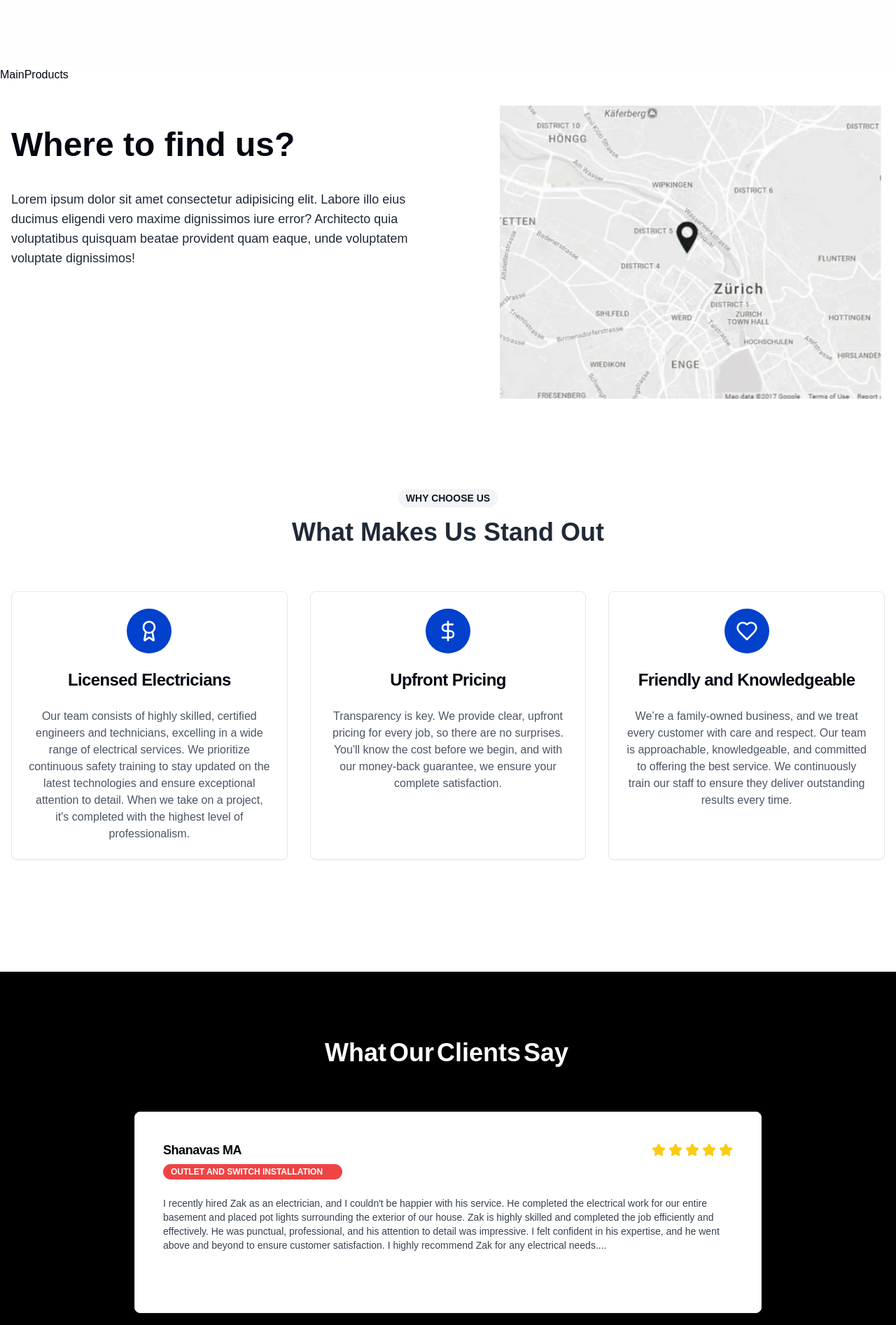
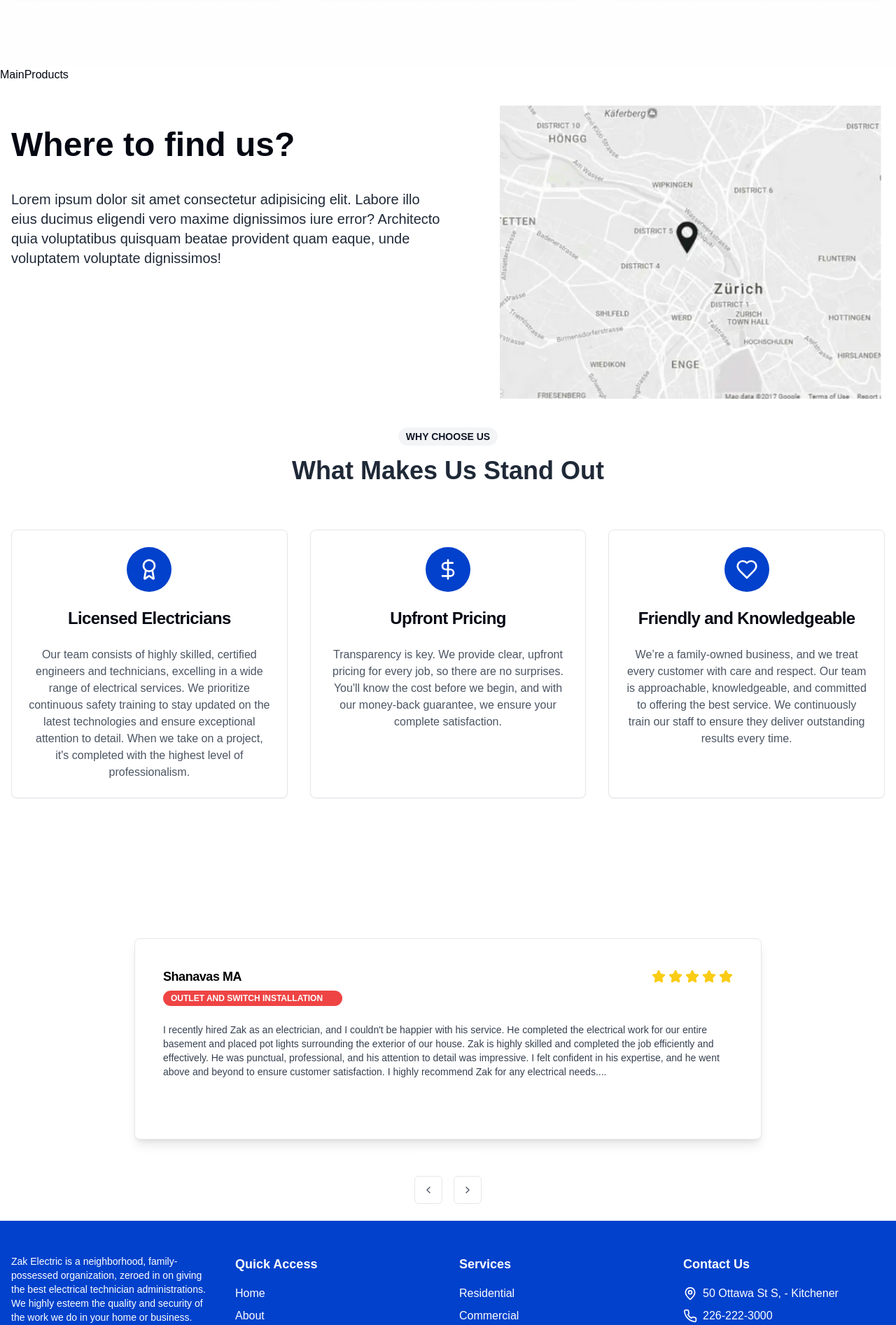
Before and after one commit to MGPychi/dalielectrique, a Next.js app: page / in a window 1280 px wide. Shown: the part 1492-3386 px from the top of the page at 70% size. Built offline with nearby package versions, Linux system fonts and the light colour scheme.

Commit message:
improved the reviews component

```diff
--- a/src/app/_components/Location.tsx
+++ b/src/app/_components/Location.tsx
@@ -1,28 +1,64 @@
 import Image from "next/image";
-import React from "react";
+import React, { useRef } from "react";
+import { motion, useInView } from "framer-motion";
+
+const titleVariants = {
+  hidden: { opacity: 0, y: -20 },
+  visible: { opacity: 1, y: 0, transition: { duration: 0.5 } },
+};
+
+const textVariants = {
+  hidden: { opacity: 0, y: 20 },
+  visible: { opacity: 1, y: 0, transition: { duration: 0.5, delay: 0.2 } },
+};
+
+const imageVariants = {
+  hidden: { opacity: 0, scale: 0.9 },
+  visible: { opacity: 1, scale: 1, transition: { duration: 0.5, delay: 0.4 } },
+};
 
 const Location = () => {
+  const ref = useRef(null);
+  const inView = useInView(ref, { once: false,margin:"-250px 0px -100px 0px" })
+
   return (
-    <section className="flex flex-col items-center lg:items-start px-4 gap-4 lg:flex-row mx-auto container justify-between py-8 ">
-      <div className="w-full lg:w-1/2 ">
-        <h1 className="text-4xl lg:text-5xl font-bold py-4 pb-6 lg:py-8 lg:pb-10">
+    <section
+      ref={ref}
+      className="flex flex-col items-center lg:items-start px-4 gap-4 lg:flex-row mx-auto container justify-between py-8"
+    >
+      <div className="w-full lg:w-1/2">
+        <motion.h1
+          variants={titleVariants}
+          initial="hidden"
+          animate={inView ? "visible" : "hidden"}
+          className="text-4xl lg:text-5xl font-bold py-4 pb-6 lg:py-8 lg:pb-10"
+        >
           Where to find us?
-        </h1>
-        <p className="text-gray-800 text-base lg:text-lg">
+        </motion.h1>
+        <motion.p
+          variants={textVariants}
+          initial="hidden"
+          animate={inView ? "visible" : "hidden"}
+          className="text-gray-800 text-base lg:text-xl"
+        >
           Lorem ipsum dolor sit amet consectetur adipisicing elit. Labore illo
           eius ducimus eligendi vero maxime dignissimos iure error? Architecto
           quia voluptatibus quisquam beatae provident quam eaque, unde
           voluptatem voluptate dignissimos!
-        </p>
+        </motion.p>
       </div>
-      <div>
+      <motion.div
+        variants={imageVariants}
+        initial="hidden"
+        animate={inView ? "visible" : "hidden"}
+      >
         <Image
           src={"/location.png"}
           width={550}
           height={450}
           alt="location image"
         />
-      </div>
+      </motion.div>
     </section>
   );
 };
--- a/src/app/_components/Reviews.tsx
+++ b/src/app/_components/Reviews.tsx
@@ -60,7 +60,7 @@ export default function SingleTestimonialCarousel() {
     setCurrentIndex((prevIndex) => (prevIndex - 1 + testimonials.length) % testimonials.length)
   }
   return (
-    <section className="py-24 px-4 bg-black h-[80vh]   text-white">
+    <section className="py-6  px-4      text-white">
       <div className="max-w-4xl mx-auto">
         <motion.div
           initial={{ opacity: 0, y: 20 }}
@@ -135,7 +135,7 @@ export default function SingleTestimonialCarousel() {
               variant="outline"
               size="icon"
               onClick={prevTestimonial}
-              className="bg-transparent text-white hover:bg-primary hover:text-white transition-colors duration-300"
+              className="bg-transparent text-gray-600 hover:bg-primary hover:text-white transition-colors duration-300"
             >
               <ChevronLeft className="h-5 w-5" />
             </Button>
@@ -143,7 +143,7 @@ export default function SingleTestimonialCarousel() {
               variant="outline"
               size="icon"
               onClick={nextTestimonial}
-              className="bg-transparent text-white hover:bg-primary hover:text-white transition-colors duration-300"
+              className="bg-transparent text-gray-600 hover:bg-primary hover:text-white transition-colors duration-300"
             >
               <ChevronRight className="h-5 w-5" />
             </Button>
--- a/src/app/_components/WhyUs.tsx
+++ b/src/app/_components/WhyUs.tsx
@@ -35,10 +35,11 @@ const containerVariants = {
 }
 
 const itemVariants = {
-  hidden: { y: 20, opacity: 0 },
+  hidden: { y: 20, opacity: 0 ,scale:0.95},
   visible: {
     y: 0,
     opacity: 1,
+    scale:1,
     transition: {
       type: "spring",
       stiffness: 100,
@@ -48,10 +49,10 @@ const itemVariants = {
 
 export default function WhyChooseUs() {
   const ref = useRef(null)
-  const inView = useInView(ref, { once: true, margin: "-100px" }) // Trigger animation when in view
+  const inView = useInView(ref, { once: false,margin:"-250px 0px -100px 0px" })
 
   return (
-    <section ref={ref} className="py-24 px-4 ">
+    <section ref={ref} className="py-2  px-4 ">
       <div className="container mx-auto ">
         <motion.div
           initial="hidden"
```
